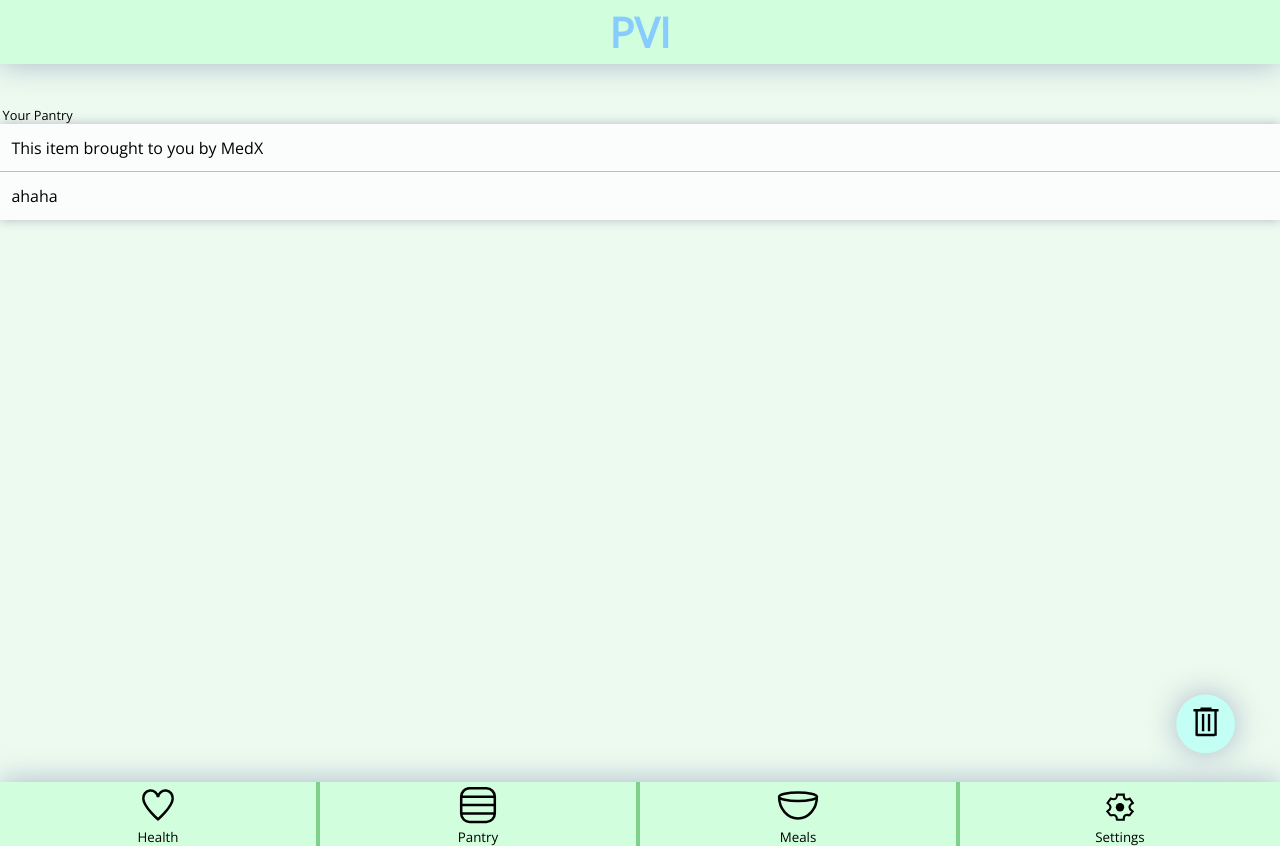
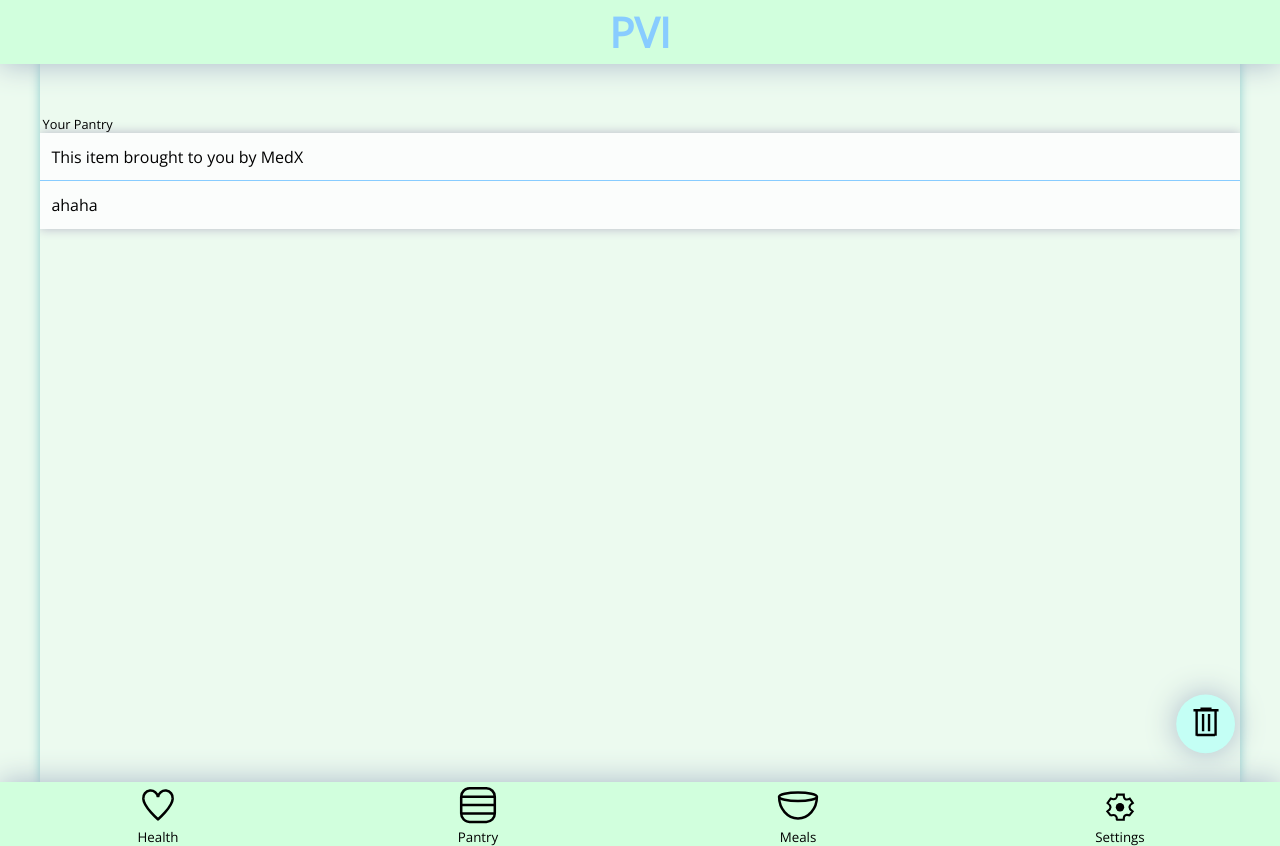
Before and after one commit to frankiekim5/Junior_Design_PVI, a Flask app: page /pantry in a window 1280 px wide. Run offline with Flask 2, Linux system fonts and the light colour scheme.

Commit message:
Added slight styling modifications

```diff
--- a/demo/static/index.css
+++ b/demo/static/index.css
@@ -108,7 +108,7 @@
 	display: table-cell;
 	list-style: none;
 	/*border:none;*/
-	border-right: 4px solid #81CF8D;
+	border-right: 4px solid #D1FFDD;
 	/*width: 25%;*/
 }
 
--- a/demo/static/meals.css
+++ b/demo/static/meals.css
@@ -17,7 +17,7 @@ about spacings too much
 	width: 100%;
 	padding: 5vh 0;
 	overflow-x: hidden;
-	overflow-y: scroll;
+	/*overflow-y: scroll;*/
 }
 
 #mealsCollection {
@@ -26,8 +26,11 @@ about spacings too much
 	height: fit-content;
 	margin: 0 auto;
 	padding-bottom: 20vh;
+	overflow:hidden;
+	touch-action: manipulation;
 }
 .mealItemWrap {
+	touch-action: manipulation;
 	display: inline-grid;
 	width: 45%;
 	min-height: 20vh;
@@ -42,6 +45,7 @@ about spacings too much
 }
 
 .mealItem {
+	outline:none;
 	touch-action: manipulation;
 	height: 100%;
 	width: 100%;
@@ -49,7 +53,7 @@ about spacings too much
 	transition: all 0.5s;
 	text-align: left;
 	vertical-align: top;
-	background-color: green;
+	background-color: aquamarine;
 	background-size: cover;
 	border-radius: 16px;
 }
@@ -59,6 +63,7 @@ about spacings too much
 }
 
 .mealItemDescription {
+	touch-action: manipulation;
 	top: 0;
 	border-radius: 16px 16px 0 0;
 	backdrop-filter: blur(10px);
--- a/demo/static/pantry.css
+++ b/demo/static/pantry.css
@@ -41,8 +41,12 @@ about spacings too much
 
 #pantryContainer {
 	width: 100%;
-	padding: 5vh 0;
+	max-width: 1200px;
+	padding: 4% 0;
+	height: 92%;
+	margin: 0 auto;
 	overflow-x: hidden;
+	box-shadow: 0 0 10px #8CC;
 }
 
 #pantryTable{
```
